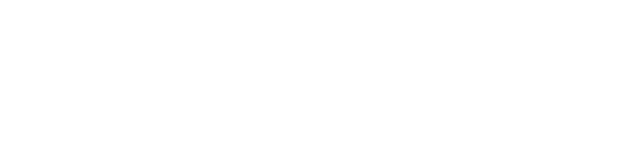
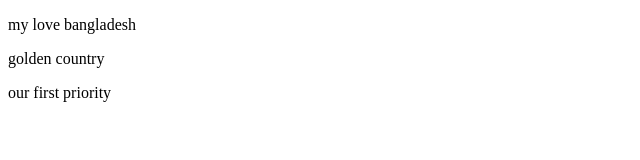
Before and after one commit to dojaalo/my-first-reposit, a plain HTML site: page index.html in a window 1280 px wide. Shown: the whole page, without its empty margins (0-640 px from the left). Drawn offline with Linux system fonts and the light colour scheme.

Commit message:
added header

```diff
--- a/index.html
+++ b/index.html
@@ -7,6 +7,9 @@
     <title>my first reposit</title>
 </head>
 <body>
+    <p>my love bangladesh</p>
+    <p>golden country</p>
+    <p>our first priority</p>
 
 </body>
 </html>
```
